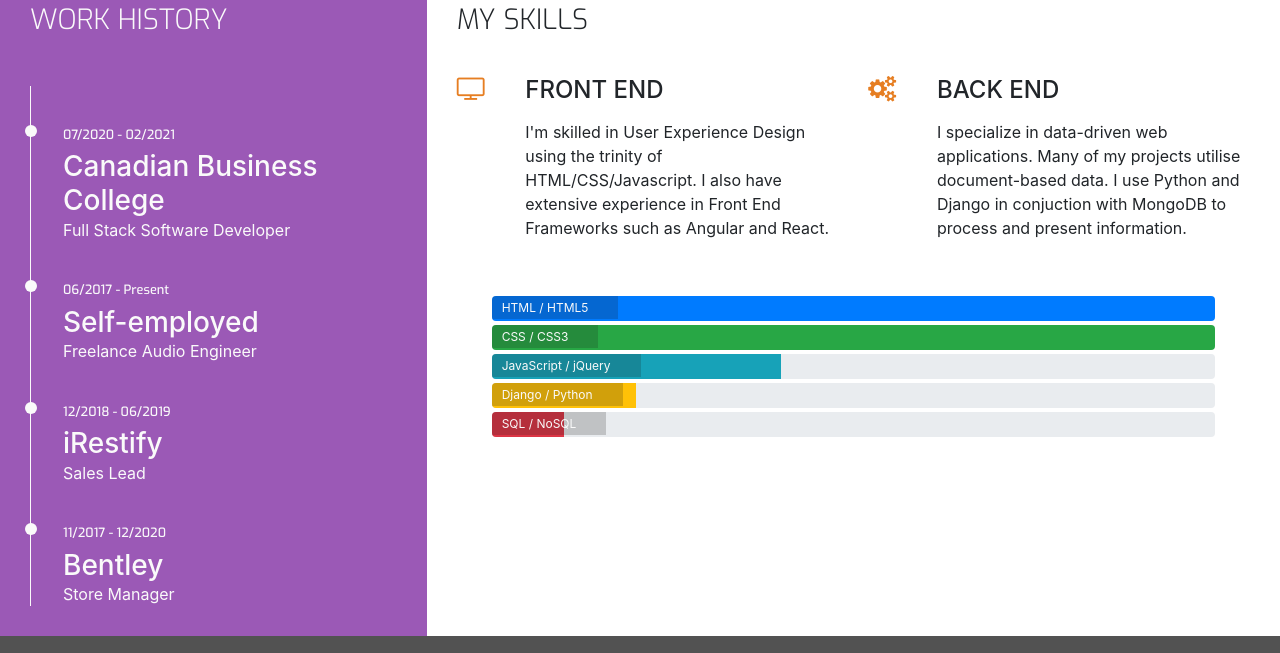
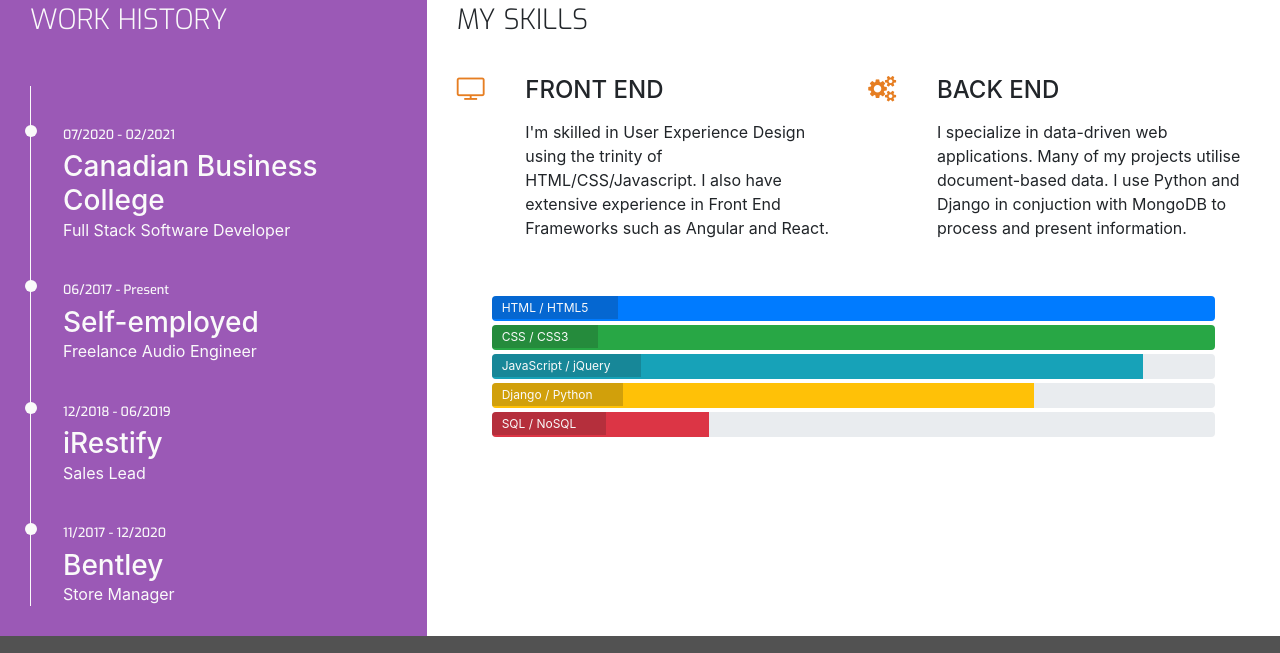
Before and after one commit to randyaajr/resume-webpage, a plain HTML site: page resume.html in a window 1280 px wide. Shown: the part 391-1044 px from the top of the page. Drawn offline with nearby package versions, Linux system fonts and the light colour scheme.

Commit message:
Corrected an error

```diff
--- a/resume.html
+++ b/resume.html
@@ -142,21 +142,21 @@
 						</div>
 						<div class="progress">
 							<div class="progress-bar bg-info" role="progressbar" aria-valuenow="90" aria-valuemin="0"
-								aria-valuemax="100" style="width:40%;">
+								aria-valuemax="100" style="width:90%;">
 								<span class="sr-only">90% complete</span>
 							</div>
 							<span class="progress-type">JavaScript / jQuery</span>
 						</div>
 						<div class="progress">
 							<div class="progress-bar bg-warning" role="progressbar" aria-valuenow="75" aria-valuemin="0"
-								aria-valuemax="100" style="width:20%;">
+								aria-valuemax="100" style="width:75%;">
 								<span class="sr-only">75% complete</span>
 							</div>
 							<span class="progress-type">Django / Python</span>
 						</div>
 						<div class="progress">
 							<div class="progress-bar bg-danger" role="progressbar" aria-valuenow="30" aria-valuemin="0"
-								aria-valuemax="100" style="width:10%;">
+								aria-valuemax="100" style="width:30%;">
 								<span class="sr-only">30% complete</span>
 							</div>
 							<span class="progress-type">SQL / NoSQL</span>
```
